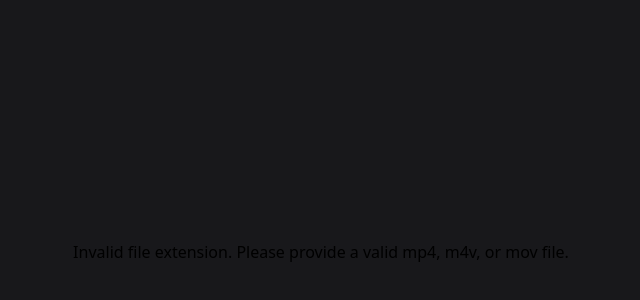
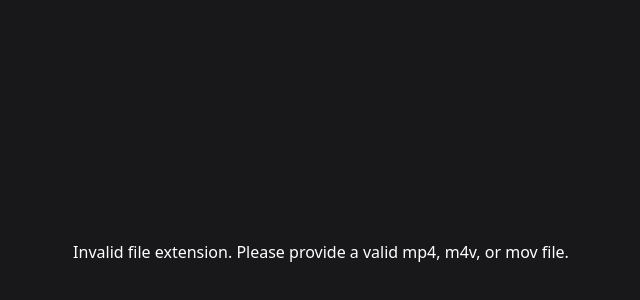
Before and after one commit to mbahArip/video-player, a React (Vite) app: page / in a window 1280 px wide. Shown: the part 148-448 px from the top of the page, without its empty margins (319-959 px from the left). Built offline with nearby package versions, Linux system fonts and the light colour scheme.

Commit message:
1 binaries uploaded

```diff
--- a/src/App.tsx
+++ b/src/App.tsx
@@ -6,7 +6,9 @@ function App() {
 	const searchParams = new URLSearchParams(window.location.search);
 	const url = searchParams.get('url');
 
-	const [vidURL, setVidURL] = useState<string>(url || '');
+	const [vidURL, setVidURL] = useState<string>(
+		'https://cdn.mbaharip.com/api?path=/siapa.mp4&raw=true'
+	);
 	const videoPlayer = useRef<ReactPlayer>(null);
 	const [currentTime, setCurrentTime] = useState<number | string>();
 	const [duration, setDuration] = useState<number | string>();
@@ -123,7 +125,7 @@ function App() {
 					/>
 				</>
 			) : (
-				<p>
+				<p className="text-white">
 					Invalid file extension. Please provide a valid mp4, m4v, or mov file.
 				</p>
 			)}
--- a/src/main.tsx
+++ b/src/main.tsx
@@ -1,7 +1,10 @@
 import ReactDOM from 'react-dom/client';
+import { StrictMode } from 'react';
 import App from './App';
 import './index.css';
 
 ReactDOM.createRoot(document.getElementById('root') as HTMLElement).render(
-	<App />
+	<StrictMode>
+		<App />
+	</StrictMode>
 );
```
Also changed, not shown: 1 other file (tests, documents, lock files or other folders).
